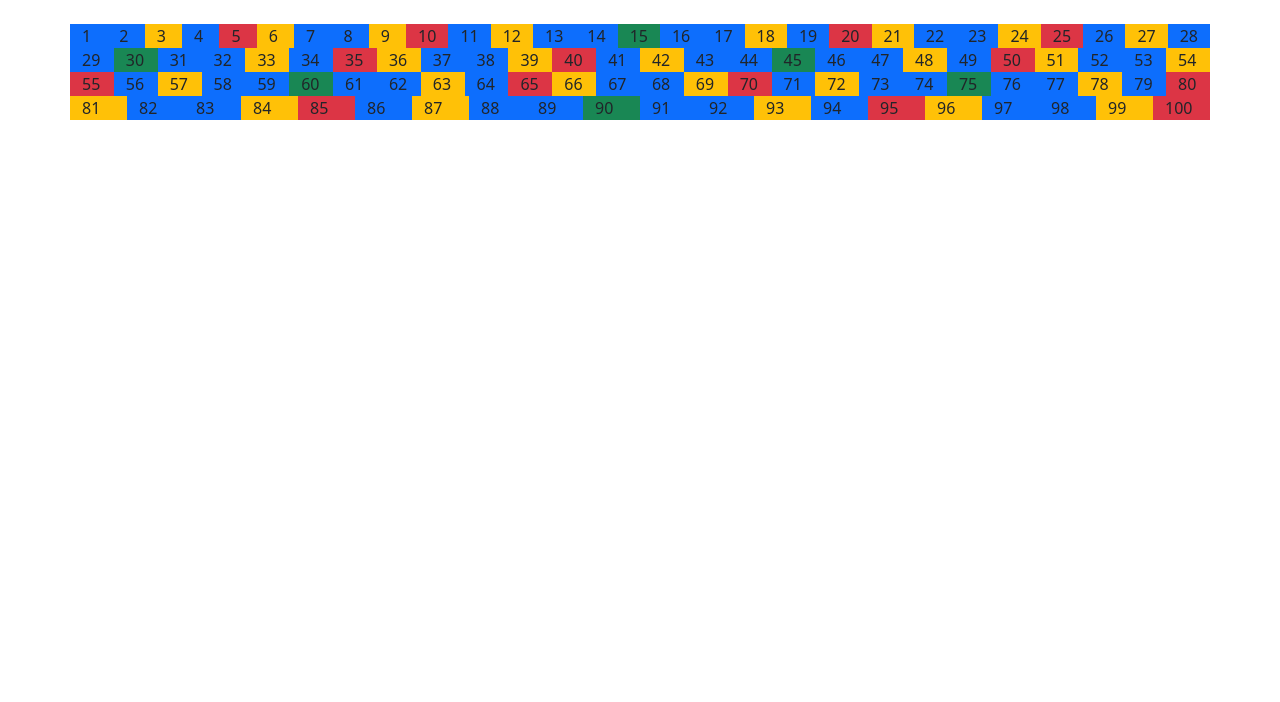
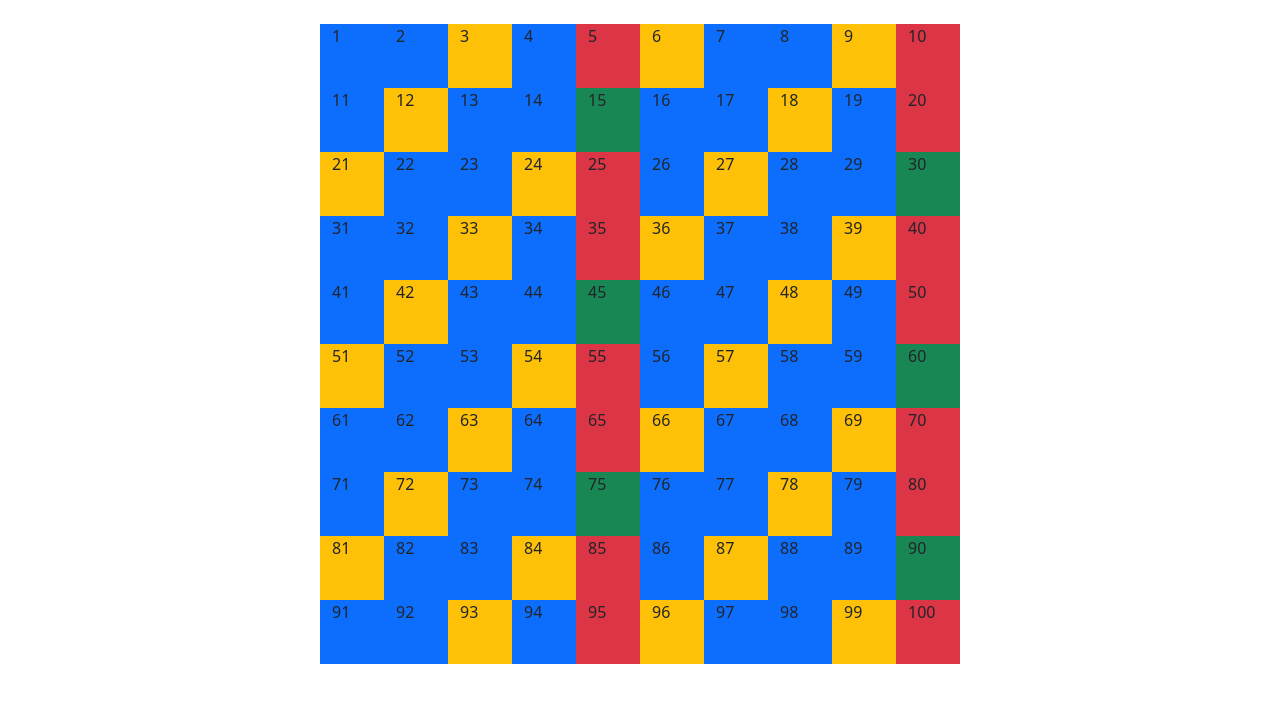
Before and after one commit to DaniloSalerno/js-fizzbuzz, a plain HTML site: page index.html in a window 1280 px wide. Drawn offline with nearby package versions, Linux system fonts and the light colour scheme.

Commit message:
change layout

```diff
--- a/assets/css/style.css
+++ b/assets/css/style.css
@@ -0,0 +1,4 @@
+.row > div {
+    width: 10%;
+    aspect-ratio: 1/1;
+}
--- a/assets/js/main.js
+++ b/assets/js/main.js
@@ -9,24 +9,24 @@ Applica stili differenti agli elementi aggiunti al DOM nel BONUS 1,
  Se sei a corto di idee per lo stile, potresti prendere spunto dallo screenshot fornito in consegna. */
 const rowElement = document.querySelector('.row');
 
-
- for (let i = 1; i <= 100; i++) {
-
-
-     let colorStyle;
+for (let i = 1; i <= 100; i++) {
+    //const boxContent = document.querySelector('.col');
+    let colorStyle;
 
     if (!(i % 3) && !(i % 5)) {
 
+        //boxContent.textContent = 'FizzBuzz';
         colorStyle = 'bg-success';
         console.log('FizzBuzz');
 
     } else if (!(i % 3)) {
 
+        //boxContent.textContent = 'Fizz';
         colorStyle = 'bg-warning';
         console.log('Fizz');
 
     } else if (!(i % 5)) {
-
+        //boxContent.textContent = 'Buzz';
         colorStyle = 'bg-danger';
         console.log('Buzz');
 
@@ -36,7 +36,8 @@ const rowElement = document.querySelector('.row');
         console.log(i);
 
     }
-    rowElement.innerHTML += `<div class="col ${colorStyle}">${i}</div>`;
+
+    rowElement.innerHTML += `<div class="square ${colorStyle}">${i}</div>`;
 
 
  }
--- a/index.html
+++ b/index.html
@@ -9,9 +9,8 @@
 </head>
 <body>
 
-    <div class="container mt-4">
+    <div class="container mt-4 w-50">
         <div class="row">
-
         </div>
     </div>
 
```
